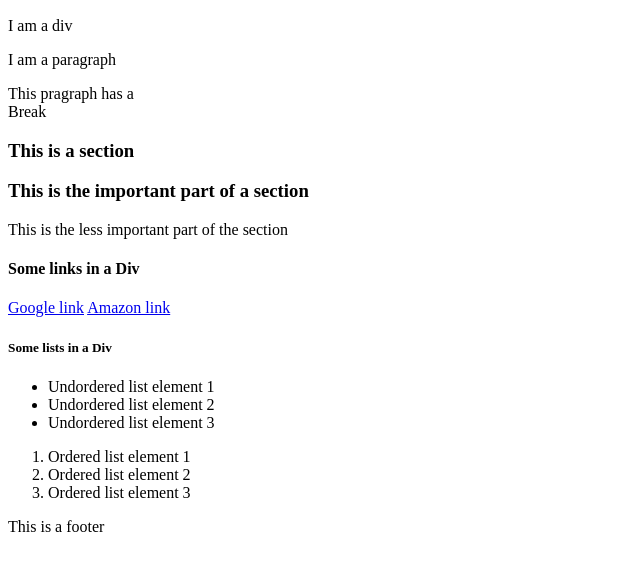
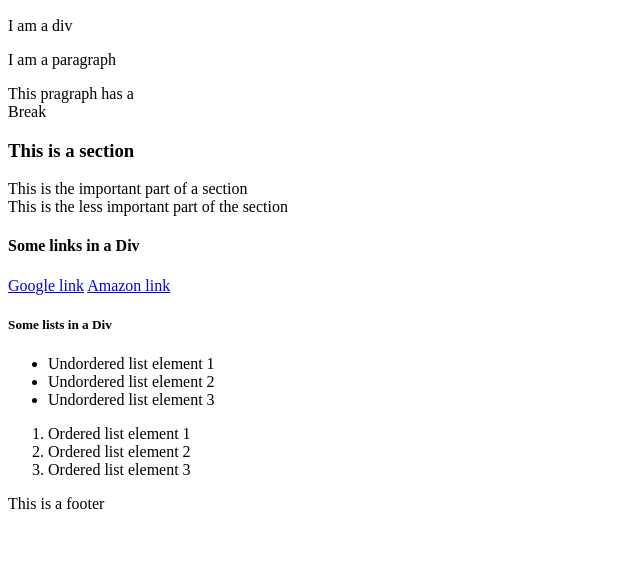
Before and after one commit to jdiec0006/jdiec0006.github.io, a plain HTML site: page lib2024/assg-1/index.html.html in a window 1280 px wide. Shown: the part 110-680 px from the top of the page, without its empty margins (0-640 px from the left). Drawn offline with Linux system fonts and the light colour scheme.

Commit message:
Update index.html.html

```diff
--- a/lib2024/assg-1/index.html.html
+++ b/lib2024/assg-1/index.html.html
@@ -22,7 +22,7 @@
 
 		<section>  <h3>This is a section</h3>
 
-			<article> <h3>This is the important part of a section </h3> </article>
+			<article> This is the important part of a section </article>
 
 			<aside> This is the less important part of the section
 			</aside>
```
